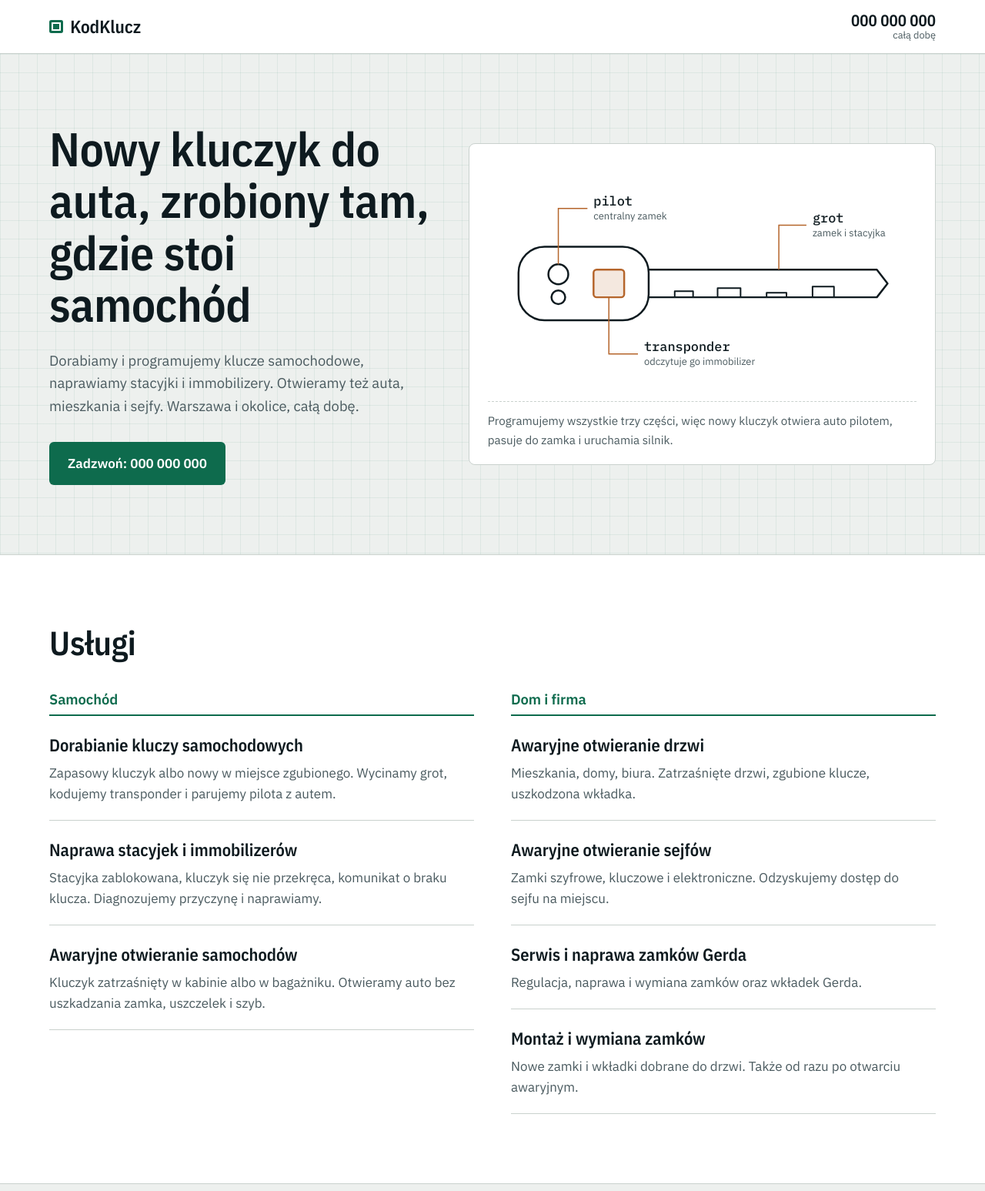
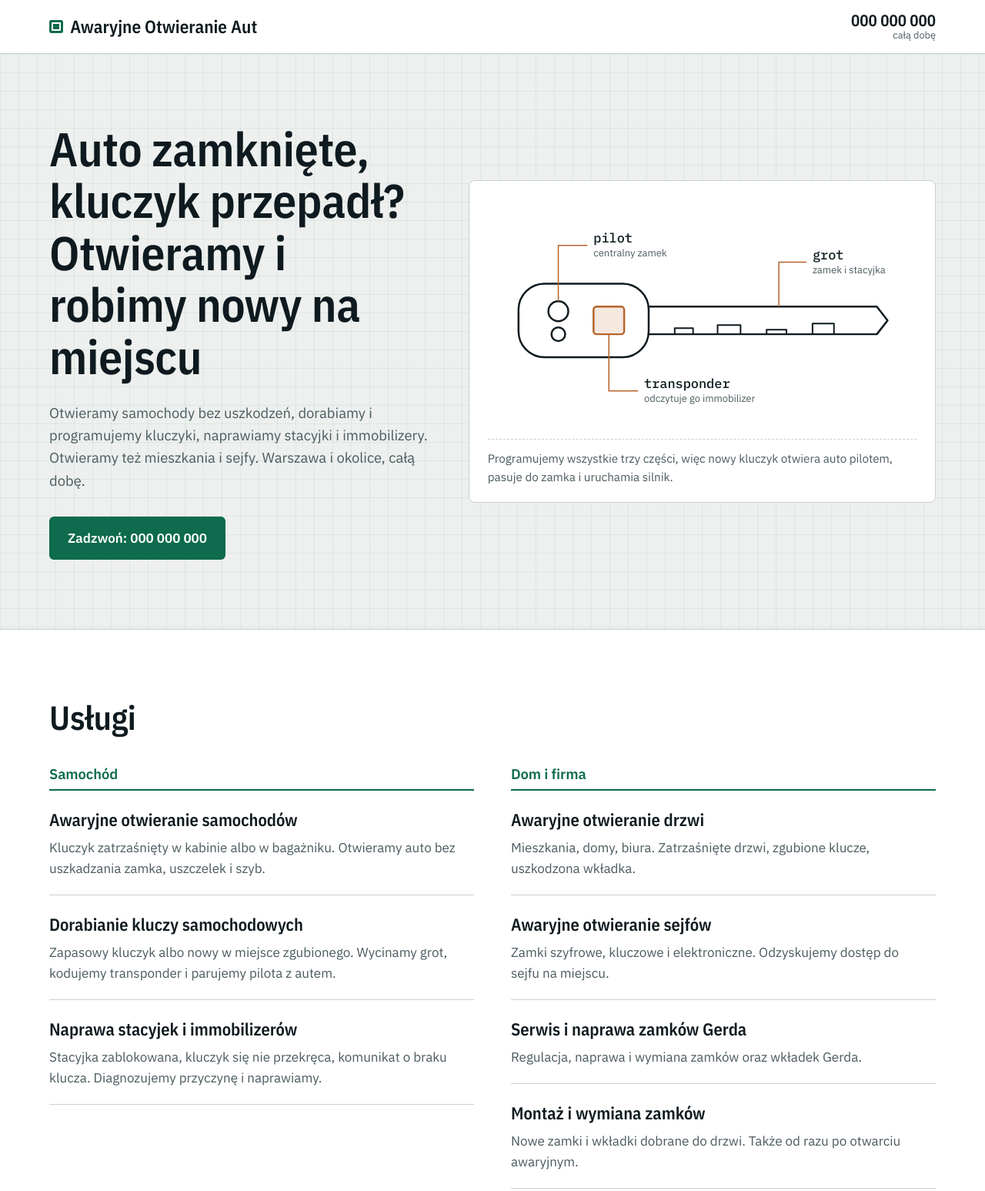
Before and after one commit to furdyss/Strona3, an Astro site: page / in a window 1280 px wide. Shown: the top 1547 px of the page at 77% size. Built offline with nearby package versions, Linux system fonts and the light colour scheme; Astro itself is replaced by a stand-in of ours.

Commit message:
Nowa nazwa marki z frazą o otwieraniu, poprawka nagłówka na telefonie
Co-Authored-By: Claude Opus 5.5 <noreply@anthropic.com>
Claude-Session: https://claude.ai/code/session_01UGZ2RDfRqBHWwt4guBEek6

```diff
--- a/package.json
+++ b/package.json
@@ -1,5 +1,5 @@
 {
-  "name": "kodklucz",
+  "name": "awaryjne-otwieranie-aut",
   "type": "module",
   "private": true,
   "scripts": {
--- a/src/config.ts
+++ b/src/config.ts
@@ -1,6 +1,6 @@
 // ⚠️ DANE DO UZUPEŁNIENIA przed publikacją
 export const site = {
-  name: 'KodKlucz',
+  name: 'Awaryjne Otwieranie Aut',
   // Numer telefonu – podmień oba pola
   phoneDisplay: '000 000 000',
   phoneHref: '+48000000000',
--- a/src/pages/index.astro
+++ b/src/pages/index.astro
@@ -7,16 +7,16 @@ import '@fontsource/ibm-plex-mono/500.css';
 import { site } from '../config';
 import { districts, suburbs, allSuburbs } from '../areas';
 
-const title = `Klucze samochodowe, immobilizery i ślusarz 24h – Warszawa | ${site.name}`;
-const description = `Dorabianie i programowanie kluczy samochodowych, naprawa stacyjek i immobilizerów, otwieranie aut, mieszkań i sejfów. Dojazd do klienta całą dobę – Warszawa i okolice. Tel. ${site.phoneDisplay}.`;
+const title = `Awaryjne otwieranie samochodów 24h Warszawa – klucze, stacyjki, immobilizery | ${site.name}`;
+const description = `Awaryjne otwieranie samochodów, dorabianie i programowanie kluczy, naprawa stacyjek i immobilizerów, otwieranie aut, mieszkań i sejfów. Dojazd do klienta całą dobę – Warszawa i okolice. Tel. ${site.phoneDisplay}.`;
 
 const groups = [
   {
     name: 'Samochód',
     items: [
+      { name: 'Awaryjne otwieranie samochodów', text: 'Kluczyk zatrzaśnięty w kabinie albo w bagażniku. Otwieramy auto bez uszkadzania zamka, uszczelek i szyb.' },
       { name: 'Dorabianie kluczy samochodowych', text: 'Zapasowy kluczyk albo nowy w miejsce zgubionego. Wycinamy grot, kodujemy transponder i parujemy pilota z autem.' },
       { name: 'Naprawa stacyjek i immobilizerów', text: 'Stacyjka zablokowana, kluczyk się nie przekręca, komunikat o braku klucza. Diagnozujemy przyczynę i naprawiamy.' },
-      { name: 'Awaryjne otwieranie samochodów', text: 'Kluczyk zatrzaśnięty w kabinie albo w bagażniku. Otwieramy auto bez uszkadzania zamka, uszczelek i szyb.' },
     ],
   },
   {
@@ -84,8 +84,8 @@ const schema = {
   <main id="tresc">
     <section class="hero">
       <div class="hero-text">
-        <h1>Nowy kluczyk do auta, zrobiony tam, gdzie stoi samochód</h1>
-        <p>Dorabiamy i programujemy klucze samochodowe, naprawiamy stacyjki i immobilizery. Otwieramy też auta, mieszkania i sejfy. Warszawa i okolice, całą dobę.</p>
+        <h1>Auto zamknięte, kluczyk przepadł? Otwieramy i robimy nowy na miejscu</h1>
+        <p>Otwieramy samochody bez uszkodzeń, dorabiamy i programujemy kluczyki, naprawiamy stacyjki i immobilizery. Otwieramy też mieszkania i sejfy. Warszawa i okolice, całą dobę.</p>
         <a class="btn" href={`tel:${site.phoneHref}`}>Zadzwoń: {site.phoneDisplay}</a>
       </div>
 
@@ -187,7 +187,7 @@ const schema = {
   </main>
 
   <footer class="foot">
-    <p>{site.name}. Klucze samochodowe, immobilizery i ślusarz 24h. Warszawa i okolice.</p>
+    <p>{site.name}. Otwieranie samochodów, klucze, immobilizery i ślusarz 24h. Warszawa i okolice.</p>
   </footer>
 
   <a class="dock" href={`tel:${site.phoneHref}`}>Zadzwoń: {site.phoneDisplay}</a>
@@ -300,9 +300,12 @@ const schema = {
     .hero, .checklist, .groups, .area-grid { grid-template-columns: 1fr; }
   }
   @media (max-width: 640px) {
+    .top-call { display: none; }
+    .brand { font-size: 1.2rem; }
     .cells { grid-template-columns: repeat(2, minmax(0, 1fr)); }
     .drawing { padding: 1rem; }
     .dock { display: block; }
     .foot { padding-bottom: 6rem; }
   }
+  .top-call { white-space: nowrap; }
 </style>
```
Also changed, not shown: README.md, 1 other file.
